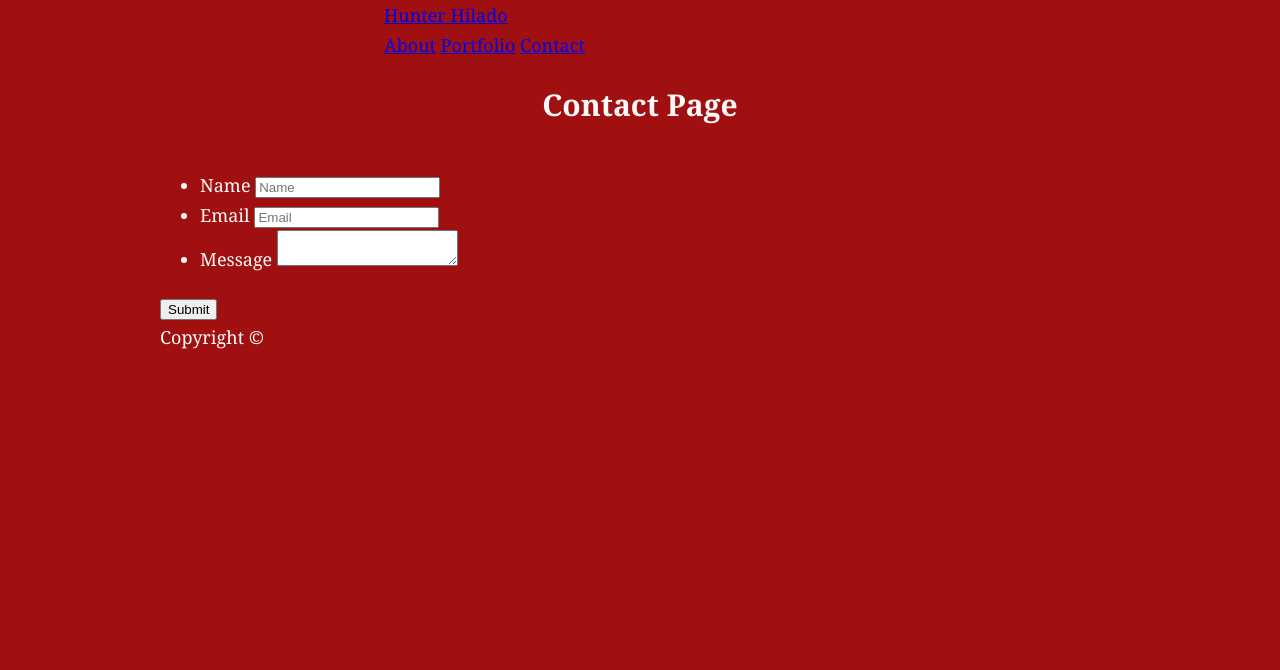
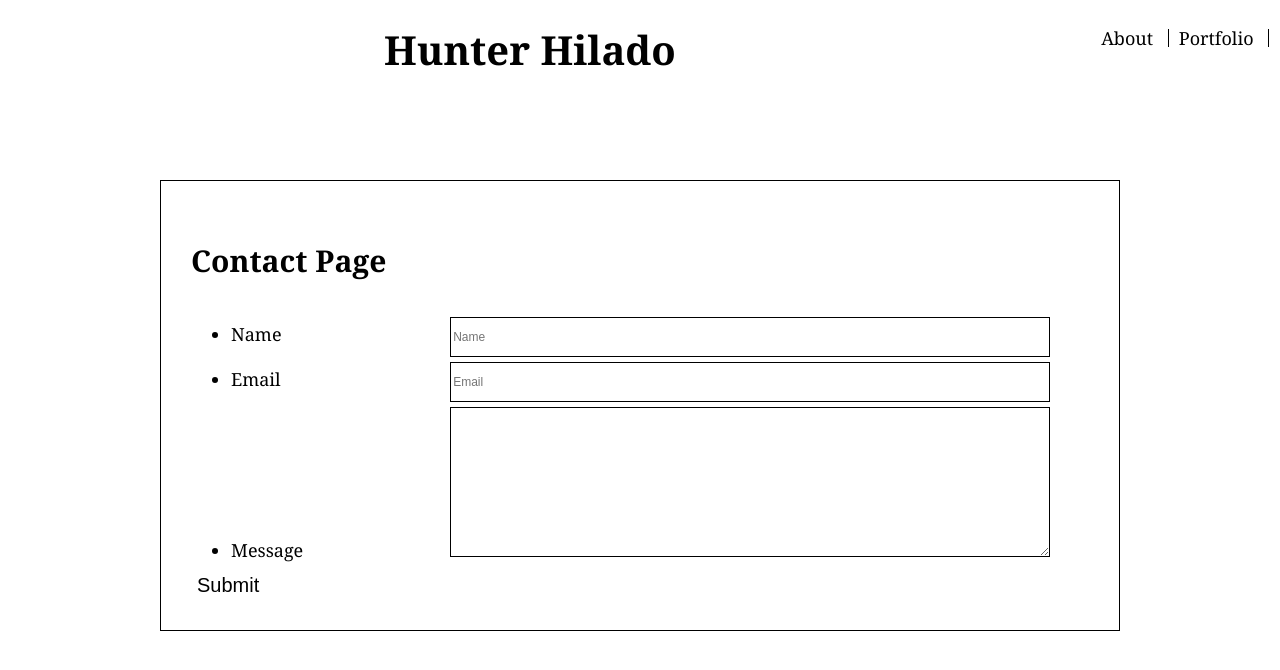
Before and after one commit to hunterhilado/Basic-Portfolio, a plain HTML site: page contact.html in a window 1280 px wide. Shown: the top 670 px of the page. Drawn offline with Linux system fonts and the light colour scheme.

Commit message:
commit to master

```diff
--- a/assets/css/style.css
+++ b/assets/css/style.css
@@ -6,9 +6,9 @@
         font-family:Georgia, 'Times New Roman', Times, serif ;
         font-size: 18px;
         line-height: 30px;
-        color: rgb(255, 253, 253);
+        color: #777777(255, 253, 253);
         background: #efeeee;
-        background-color: rgb(161, 16, 16);
+        background-color: rgb(255, 255, 255);
     }
 
     * {
@@ -23,20 +23,76 @@
         clear: both;
     }
 
-    header {
+    h1,
+    h2,
+    h3,
+    p {
+        margin-bottom: 15px;
+    }
+
+    h1,
+    h2,
+    h3 {
+        font-family: Georgia, 'Times New Roman', Times, serif;
+        font-weight: 600;
+        color: black;
+    }
+
+    /* header */
+
+    #header {
         width: 135%;
-        background: rgb(161, 16, 16);
+        position: center;
+        margin: 0 0 30px;
+        overflow: auto;
+        background: #ffffff(161, 16, 16);
+        border: #000000;
+        border-color: #cccccc;
+        border-bottom: #cccccc;
+    }
+
+    #mylogo {
+        float: center;
+        width: 300px;
+        height: 100px;
+        font-family: Georgia, 'Times New Roman', Times, serif;
+        font-size: 40px;
+        font-weight: 600;
+        line-height: 100px;
+        color: #ffffff;
+        text-align: center;
+        text-decoration: none;
+        background:none;
+    }
+
+    nav {
+        float: right;
+        margin-top: 25px;
+    }
+
+    nav a {
+        list-style-type: none;
+        margin: 0;
+        padding: 0;
+        overflow: hidden;
+        display: inline-block;
+        padding-left: 10px;
+        margin-left: 10px;
+        line-height: 18px;
+        color: rgb(0, 0, 0);
+        text-decoration: none;
+        border-left: 1px solid #000000;
+    }
+
+    nav a:first-child {
+        border-left: 0 none;
     }
 
     h1 {
-        padding: 20px 0;
-        margin: 0;
-        margin-bottom: 20px;
+        padding-bottom: 10px;
         font-size: 30px;
         line-height: 50px;
-        line-break: auto;
-        color:rgb(255, 250, 250);
-        text-align: center;
+        border-bottom: 3px solid #ffffff;
     }
 
     p {
@@ -44,7 +100,129 @@
         margin: 0;
         font-family: Georgia, 'Times New Roman', Times, serif;
         font-size: 18px;
-        color: rgb(255, 255, 255);
-        background-color: rgb(21, 44, 255);
+        color: #777777(255, 255, 255);
+        background-color: rgb(255, 255, 255);
 
     }
+
+    footer {
+        padding: 20px 5;
+        clear: both;
+        font-size: 14px;
+        color: #ffffff;
+        text-align: center;
+        background: #ffffff;
+        border-top: 8px solid;
+        height: 50px;
+    }
+
+    h3, h2 {
+        padding-bottom: 20px;
+        margin-bottom: 15px;
+        line-height: 22px;
+        border-bottom: 2px solid #000000;
+    }
+
+    /* main */
+
+    #main-container {
+        padding-top: 50px;
+        min-height: calc(100vh - 70px);
+    }
+
+    .main-section {
+        float: center;
+        width: 100%;
+        max-width: 960px;
+        padding: 30px;
+        margin: 0 0 40px;
+        background: #ffffff;
+        border: 1px solid #000000;
+    }
+
+    /* portfolio page */
+
+    #mylogo {
+        float: center;
+        width: 300px;
+        height: 100px;
+        font-family: Georgia, 'Times New Roman', Times, serif;
+        font-size: 40px;
+        font-weight: 600;
+        line-height: 100px;
+        color: black;
+        text-align: center;
+        text-decoration: none;
+
+    }
+
+    .work {
+        position: relative;
+        float: center;
+        width: 220px;
+        margin: 50px 0 50px;
+        overflow: auto;
+    }
+
+    .work:nth-child(even) {
+        margin-right: 40px;
+    }
+
+    .work h3 {
+        position: absolute;
+        bottom: 20px;
+        width: 100%;
+        padding: 15px;
+        margin-bottom: 0;
+        font-weight: 300;
+        line-height: 30px;
+        color: black;
+        text-align: center;
+        border-bottom: 0;
+    }
+
+    .auth-image {
+        float: left;
+        width: 250px;
+        height: auto;
+        margin-top: 10px;
+        margin-right: 10px;
+    }
+
+    /* Contact page */
+
+    #contact-form ul {
+        margin-bottom: 5px;
+    }
+
+    #contact-form li {
+        margin-bottom: 5px;
+    }
+
+    label,
+    input[type=text]
+    input[type=email]
+    textarea {
+        display: inline-table;
+        width: 25%;
+    }
+
+    input[type=text],
+    input[type=email],
+    textarea {
+      height: 40px;
+      width: 600px;
+      font-size: 12px;
+      border: 1px solid #000000;
+    }
+
+    textarea {
+      height: 150px;
+    }
+
+    input[type=submit] {
+      font-size: 20px;
+      color: #000000;
+      cursor: pointer;
+      background: #ffffff;
+      border: 0 none;
```
Also changed, not shown: index.html (+2 -1 lines), portfolio.html (+5 -7 lines).
